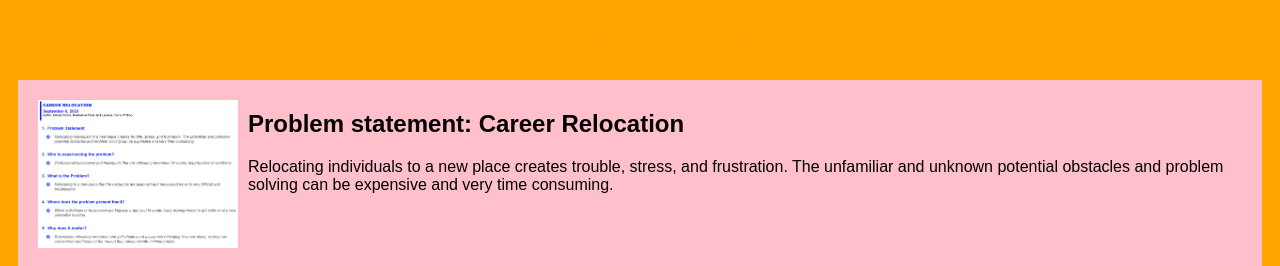
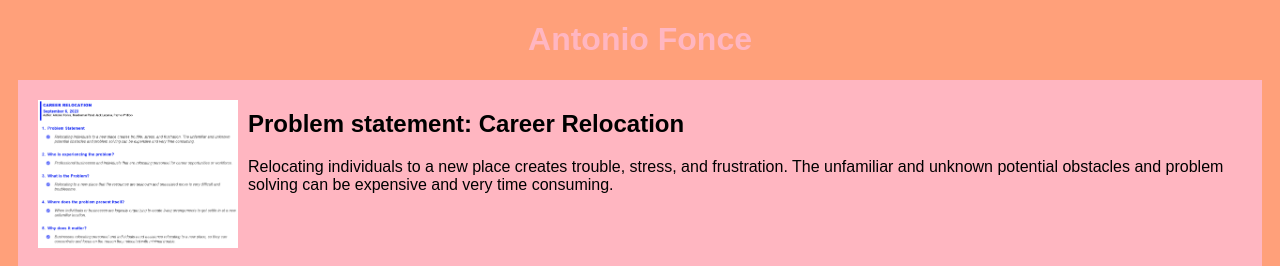
Before and after one commit to antoniofonce/antoniofonce.github.io, a plain HTML site: page index.html in a window 1280 px wide. Shown: the top 266 px of the page. Drawn offline with Linux system fonts and the light colour scheme.

Commit message:
Update styles.css

```diff
--- a/styles.css
+++ b/styles.css
@@ -1,20 +1,17 @@
 body {
-	background: orange;
+background: lightsalmon;
 font-family: Arial, Helvetica, sans-serif;
 }
-
 h1 {
-	color:orange;
+color: lightpink;
 text-align: center;
 }
-
 .assign {
 display: flex;
 padding: 10px;
 margin: 10px;
-	background: pink;
+background: lightpink;
 }
-
 .assign img {
 width: 200px;
 padding: 10px;
```
Lines whose indentation alone changed are shown as unchanged.
